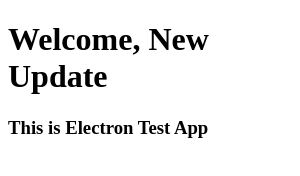
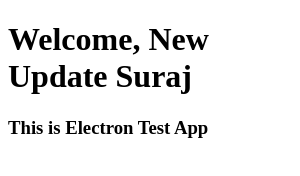
Before and after one commit to surajk09/new-my-electron-app, an Electron app: page index.html in a window 300 px wide. Drawn offline with Linux system fonts and the light colour scheme; no server answers.

Commit message:
electron js app updates 5 march 2024

```diff
--- a/index.html
+++ b/index.html
@@ -13,7 +13,7 @@
     <title>My App</title>
   </head>
   <body>
-    <h1>Welcome, New Update</h1>
+    <h1>Welcome, New Update Suraj </h1>
     <h3>This is Electron Test App</h3>
     <p id="info"></p>
     <div id="deviceInfo"></div>
```
